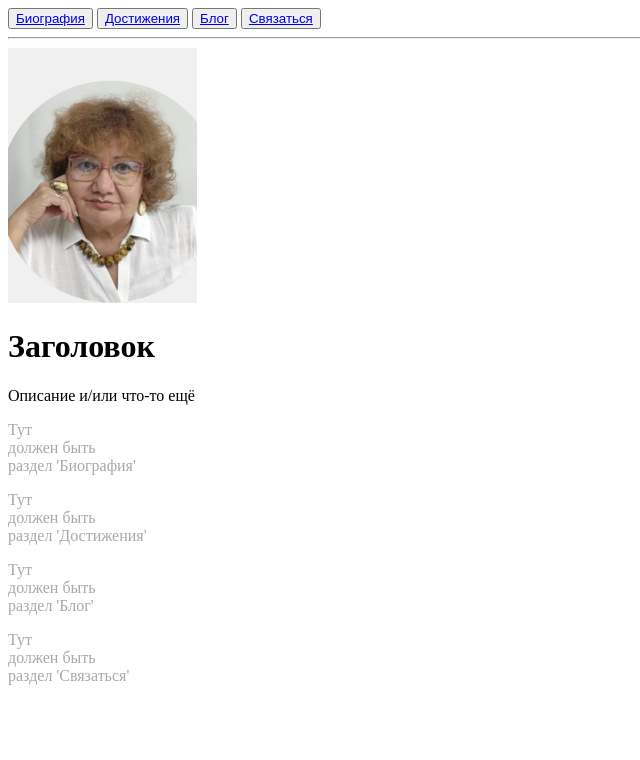
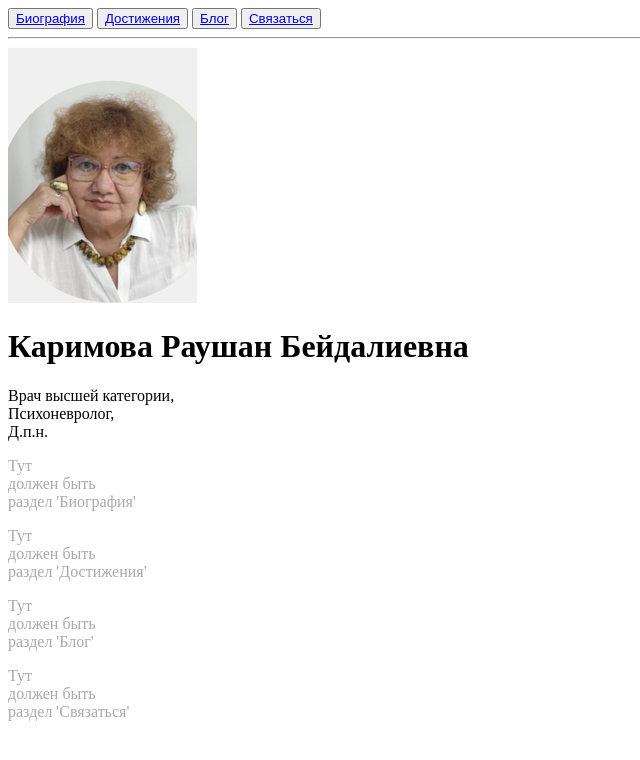
Before and after one commit to Rusi4y-cmd/docs, a plain HTML site: page vizitka/index.html in a window 1280 px wide. Shown: the whole page, without its empty margins (0-640 px from the left). Drawn offline with Linux system fonts and the light colour scheme.

Commit message:
Update 4.5

```diff
--- a/vizitka/index.html
+++ b/vizitka/index.html
@@ -1,9 +1,9 @@
 <!DOCTYPE html>
 <html>
 <head>
-    <title>Раушан Каримова</title>
+    <title>Каримова Раушан Бейдалиевна</title>
     <meta charset="utf-8">
-    <meta name="keywords" content="ключевые, слова">
+    <meta name="keywords" content="Каримова, Раушан, Бейдалиевна,">
     <meta name="description" content="Описание.">
     <link rel="stylesheet" href="style.css">
 </head>
@@ -13,10 +13,13 @@
     <button><a href='#achievements'>Достижения</a></button>
     <button><a href='#blog'>Блог</a></button>
     <button><a href='#contact'>Связаться</a></button>
+
     <hr>
+
     <img src="image_2022-09-02_14-13-33.png">
-    <h1>Заголовок</h1>
-    <p>Описание и/или что-то ещё</p>
+    <h1>Каримова Раушан Бейдалиевна</h1>
+    <p>Врач высшей категории, <br> Психоневролог, <br> Д.п.н.</p>
+
     <p class="null" id="bio">Тут <br> должен быть <br> раздел 'Биография'</p>
     <p class="null" id="achievements">Тут <br> должен быть <br> раздел 'Достижения'</p>
     <p class="null" id="blog">Тут <br> должен быть <br> раздел 'Блог'</p>
```
